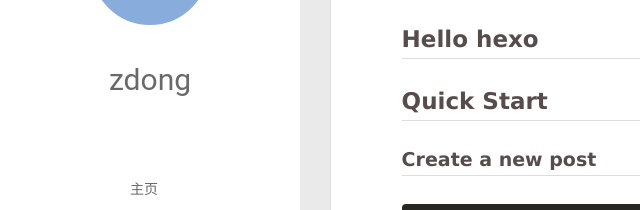
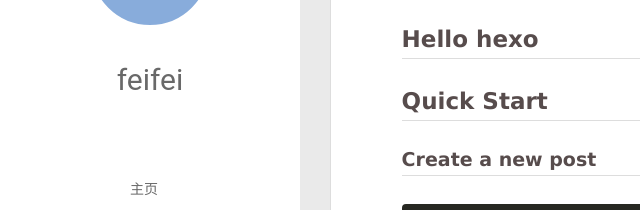
Before and after one commit to zdong-cn/zdong-cn.github.io, a plain HTML site: page 2020/03/08/hello-world/index.html in a window 1280 px wide. Shown: the part 210-420 px from the top of the page, 0-640 px from the left. Drawn offline with Linux system fonts and the light colour scheme; no server answers.

Commit message:
Site updated: 2020-03-08 22:53:27

```diff
--- a/2020/03/08/hello-world/index.html
+++ b/2020/03/08/hello-world/index.html
@@ -17,7 +17,7 @@
 <meta property="og:locale" content="en_US">
 <meta property="article:published_time" content="2020-03-08T07:46:54.449Z">
 <meta property="article:modified_time" content="2020-03-08T08:43:24.075Z">
-<meta property="article:author" content="zdong">
+<meta property="article:author" content="feifei">
 <meta name="twitter:card" content="summary">
 
     <link rel="alternative" href="/atom.xml" title="Hexo" type="application/atom+xml">
@@ -50,7 +50,7 @@
 			<img src="" class="js-avatar">
 		</a>
 		<hgroup>
-		  <h1 class="header-author"><a href="/">zdong</a></h1>
+		  <h1 class="header-author"><a href="/">feifei</a></h1>
 		</hgroup>
 
 
@@ -108,7 +108,7 @@
 				<img src="" class="js-avatar">
 			</div>
 			<hgroup>
-			  <h1 class="header-author js-header-author">zdong</h1>
+			  <h1 class="header-author js-header-author">feifei</h1>
 			</hgroup>
 
 
@@ -315,7 +315,7 @@
   <div class="outer">
     <div id="footer-info">
     	<div class="footer-left">
-    		&copy; 2020 zdong
+    		&copy; 2020 feifei
     	</div>
       	<div class="footer-right">
       		<a href="http://hexo.io/" target="_blank">Hexo</a>  Theme <a href="https://github.com/litten/hexo-theme-yilia" target="_blank">Yilia</a> by Litten
```
Also changed, not shown: archives/2020/03/index.html (+4 -4 lines), archives/2020/index.html (+4 -4 lines), archives/index.html (+4 -4 lines), index.html (+4 -4 lines).
